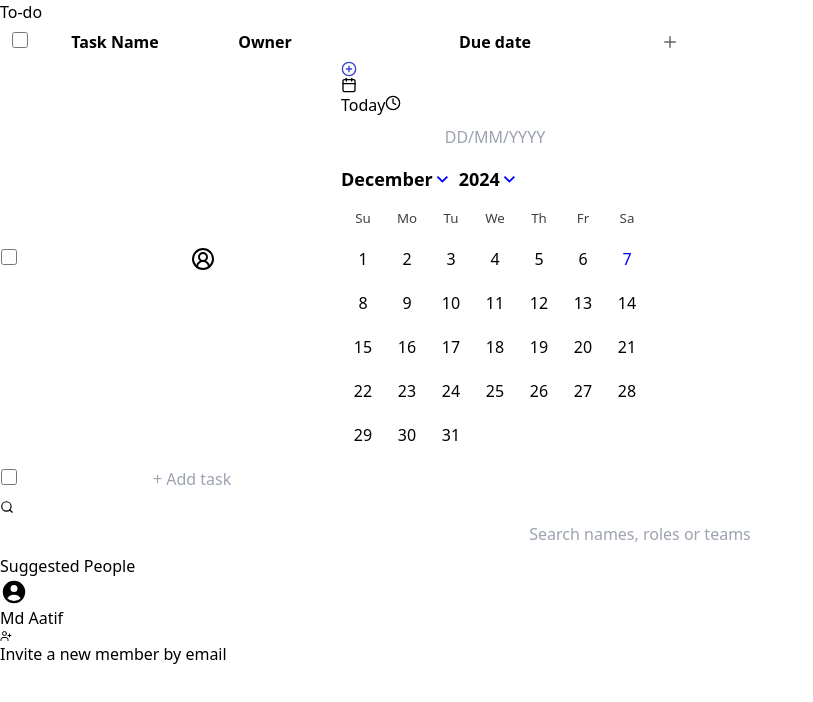
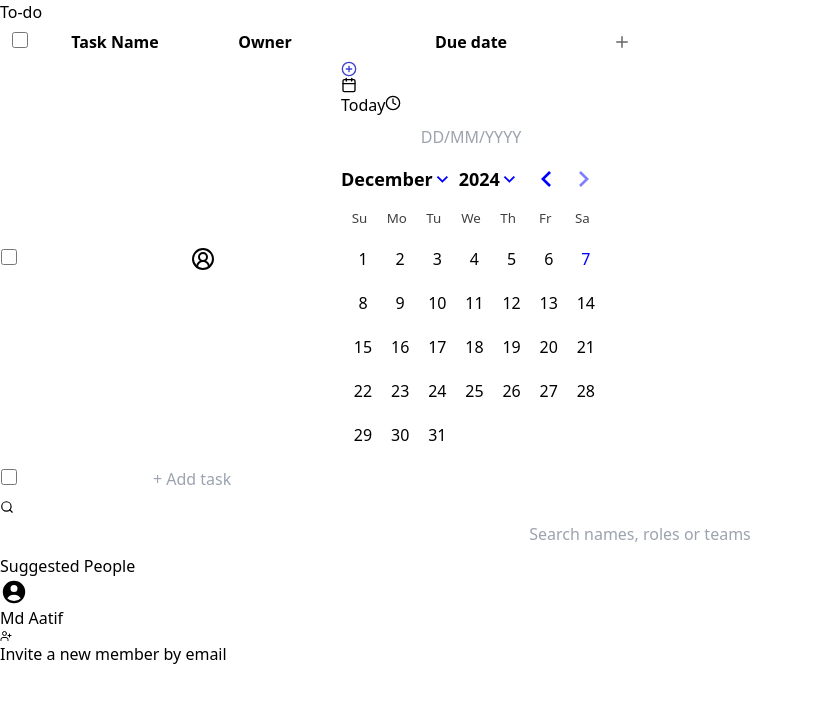
Before and after one commit to MdAatif-Tegginmani/my-app, a Next.js app: page / in a window 1280 px wide. Both pictures are taken after a click on the element 415 px from the left and 81 px from the top of the page. Shown: the top 702 px of the page, without its empty margins (0-813 px from the left). Built offline with nearby package versions, Linux system fonts and the light colour scheme.

Commit message:
date UI fixing

```diff
--- a/src/app/components/UnifiedDatePicker.tsx
+++ b/src/app/components/UnifiedDatePicker.tsx
@@ -19,6 +19,8 @@ const UnifiedDatePicker: React.FC<UnifiedDatePickerProps> = ({
   const [inputValue, setInputValue] = useState("");
   const [showTimePicker, setShowTimePicker] = useState(false);
   const [selectedTime, setSelectedTime] = useState<string>("");
+
+  const maxDate = moment().add(6, 'months').toDate();
 
   useEffect(() => {
     if (selectedDate) {
@@ -101,11 +103,12 @@ const UnifiedDatePicker: React.FC<UnifiedDatePickerProps> = ({
           </div>
           <DayPicker
             mode="single"
-            hideNavigation captionLayout="dropdown"
+             captionLayout="dropdown"
 
             selected={selectedDate}
             onSelect={handleDateChange}
             className="date-picker custom-day-picker"
+            disabled={{ after: maxDate }}
           />
         </div>
       )}
--- a/src/app/globals.css
+++ b/src/app/globals.css
@@ -6,9 +6,31 @@
   font-family: Arial, sans-serif;
 } */
 
-/* .date-picker, option {
-  border: none;
-} */
+
+/* .rdp-root {
+  /* Reduced margin between columns
+  }
+ */
+
+ .date-picker table {
+  /* background-color: red; */
+  /* padding: 2px; */
+  /* padding: 200px; */
+  width: 260px;
+  margin: auto;
+
+}
+
+
+.date-picker option {
+  margin: auto;
+
+}
+
+
+
+
+
 
 
 
```
Also changed, not shown: src/app/components/DynamicTable.tsx (+5 -4 lines).
